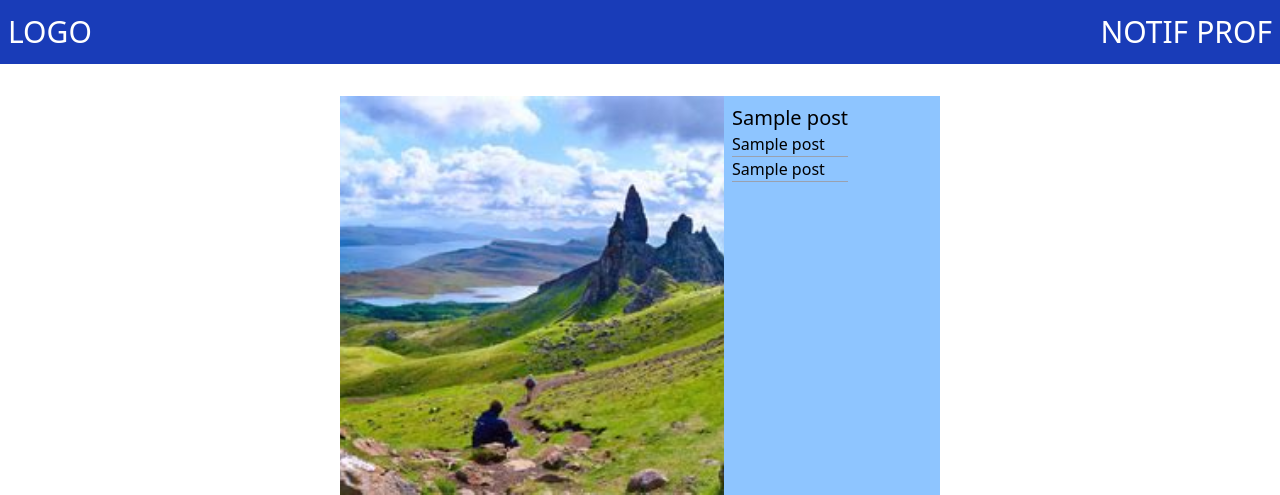
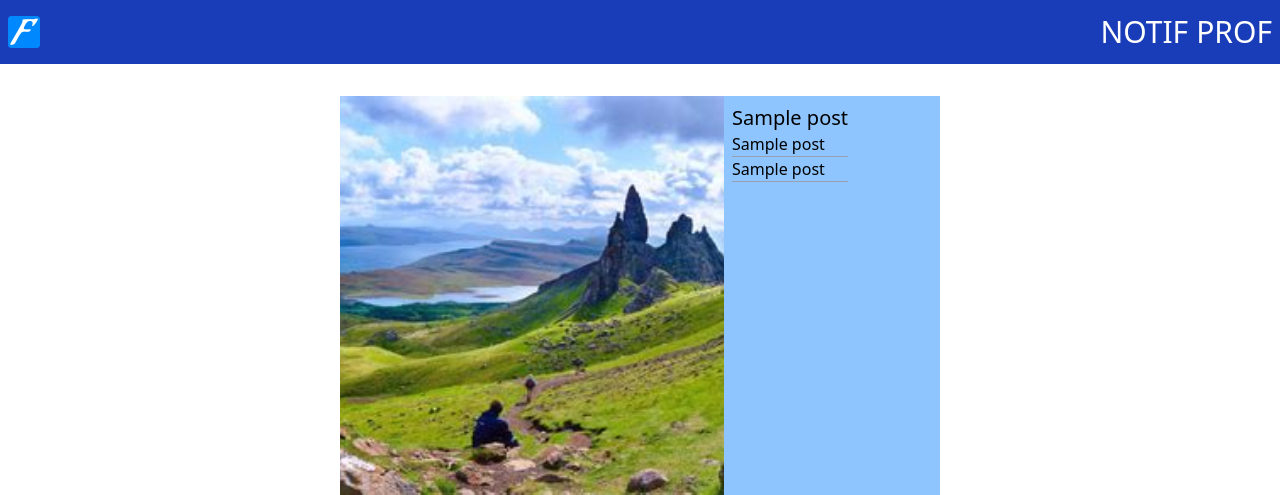
Before and after one commit to hayesmg03/blog_app, a Flask app: page / in a window 1280 px wide. Shown: the top 495 px of the page. Run offline with Flask 3, Linux system fonts and the light colour scheme; a database or web service that is not in the repository returns one stand-in record (values such as "Sample title"); some libraries are stand-ins or nearby versions.

Commit message:
added favicon

```diff
--- a/templates/index.html
+++ b/templates/index.html
@@ -4,6 +4,7 @@
     <meta charset="UTF-8" />
     <meta name="viewport" content="width=device-width, initial-scale=1.0" />
     <title>Blog Site</title>
+    <link rel="icon" href="{{url_for('static', filename='favicon.ico')}}">
     <script src="https://cdn.jsdelivr.net/npm/@tailwindcss/browser@4"></script>
   </head>
   <body>
@@ -11,7 +12,7 @@
       <div
         class="relative flex flex-row mx-auto px-2 h-16 items-center justify-between"
       >
-        <h1 class="relative text-white text-3xl">LOGO</h1>
+        <img src="{{url_for('static', filename='images/favicon-32x32.png')}}" alt="">
         <div class="flex flex-row text-white text-3xl justify-between">
           <span class="px-2">NOTIF</span>
           <span>PROF</span>
```
Also changed, not shown: static/favicon.ico (added), static/images/favicon-16x16.png (added), static/images/favicon-32x32.png (added).
